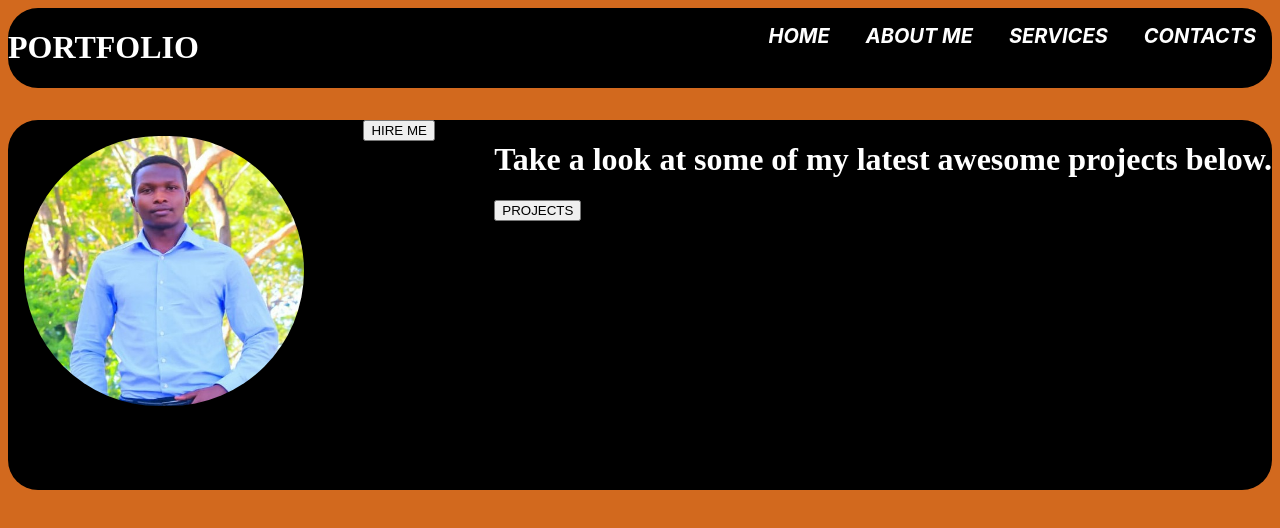
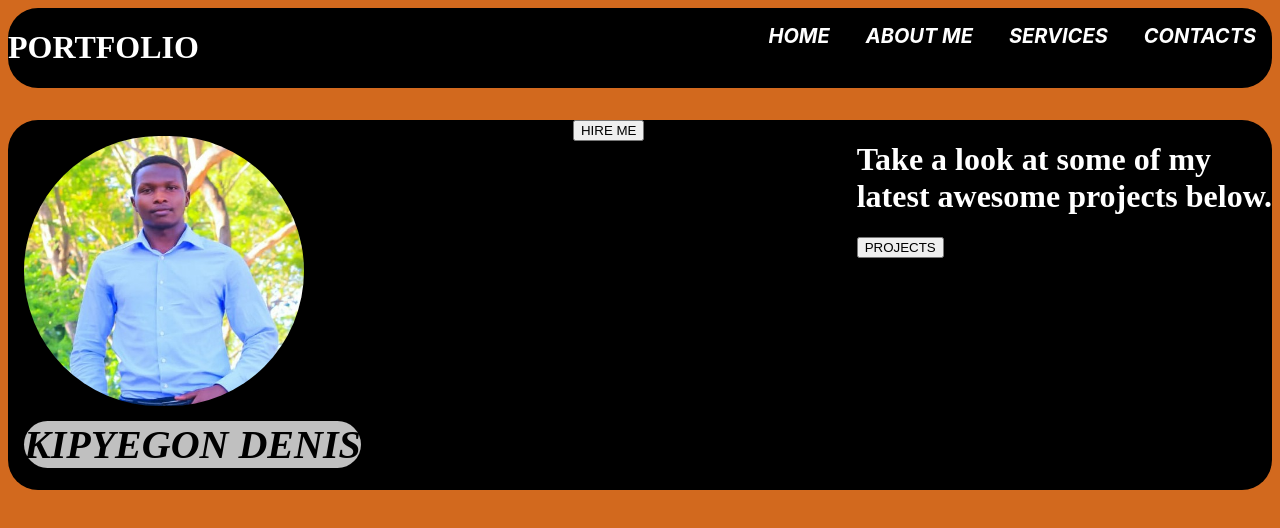
Before and after one commit to denisdelaki/portfolio, a plain HTML site: page index.html in a window 1280 px wide. Drawn offline with Linux system fonts and the light colour scheme.

Commit message:
adjusted the propertiesof the project button

```diff
--- a/index.html
+++ b/index.html
@@ -23,13 +23,16 @@
       <div id="home">
         <div class="profile">
           <img src="./assets/images/PROFILE.jpeg" alt="PROFILE" height="270px" width="280px"/>
+         <div class="name">
+          <h1>KIPYEGON DENIS</h1>
+          </div>
         </div>
         <div>
     <button class="hire">HIRE ME</button>
     </div>
-        <div>
-          <h1>Take a look at some of my latest awesome projects below.</h1>
-          <button>PROJECTS</button>
+        <div class="header">
+          <h1>Take a look at some of my <br>latest awesome projects below.</h1>
+         <button class="project">PROJECTS</button>
         </div>
       </div>
       <div id="services"></div>
```
